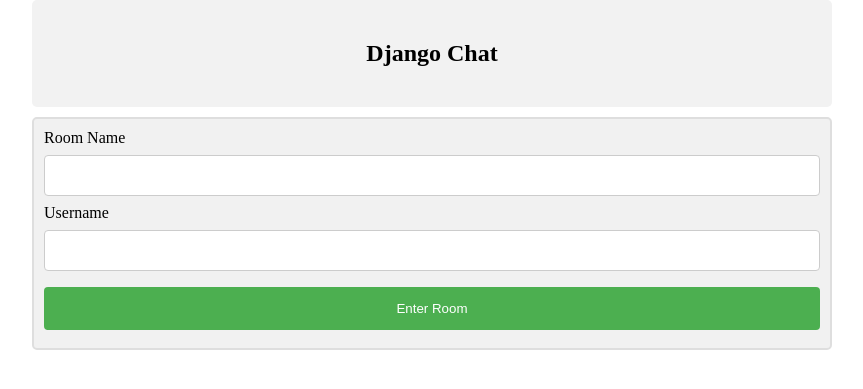
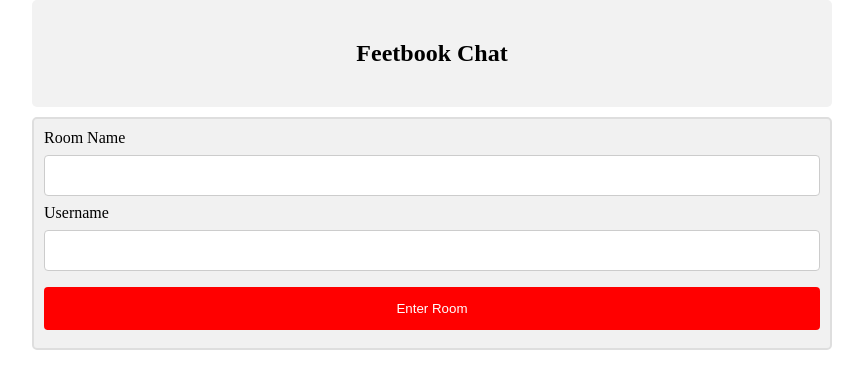
Before and after one commit to ditosoft-erman/django_chatapp, a Django app: page / in a window 1280 px wide. Shown: the top 389 px of the page, without its empty margins (208-1071 px from the left). Run offline with Django 5.2, Linux system fonts and the light colour scheme.

Commit message:
feat: :sparkles: added display

```diff
--- a/templates/home.html
+++ b/templates/home.html
@@ -55,7 +55,7 @@
   </head>
   <body>
     <div align="center">
-      <h2>Django Chat</h2>
+      <h2>Feetbook Chat</h2>
     </div>
 
     <div class="container">
@@ -73,7 +73,7 @@
 
         input[type="submit"] {
           width: 100%;
-          background-color: #4caf50;
+          background-color: red;
           color: white;
           padding: 14px 20px;
           margin: 8px 0;
--- a/templates/room.html
+++ b/templates/room.html
@@ -60,6 +60,7 @@
   </head>
   <body>
     <h2>{{room}} - FeetBook</h2>
+    <div id="display"></div>
 
     <script>
       $(document).ready(function () {
```
